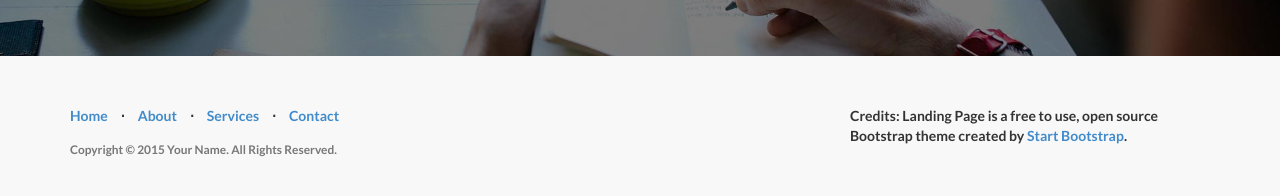
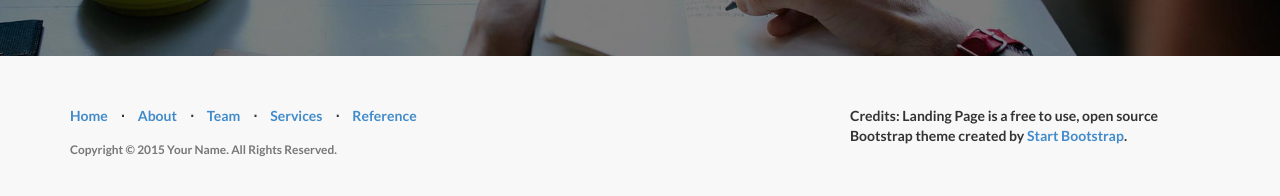
Before and after one commit to Seyoung9304/19-2-oss-project, a Jekyll site: the page built from index.html, in a window 1280 px wide and 900 px high, scrolled down 1822 px. Shown: the part 692-888 px from the top of the window. Built offline with Jekyll 4.4.1, drawn with Linux system fonts in a browser that asks for light colours; nearby versions of some CDN libraries; library files that are not in the unit come from our copies.

Commit message:
Update footer.html

```diff
--- a/_includes/footer.html
+++ b/_includes/footer.html
@@ -13,11 +13,15 @@
                     </li>
                     <li class="footer-menu-divider">&sdot;</li>
                     <li>
+                        <a href="#team_intro">Team</a>
+                    </li>
+                    <li class="footer-menu-divider">&sdot;</li>
+                    <li>
                         <a href="#services">Services</a>
                     </li>
                     <li class="footer-menu-divider">&sdot;</li>
                     <li>
-                        <a href="#contact">Contact</a>
+                        <a href="#reference">Reference</a>
                     </li>
                 </ul>
                 <p class="copyright text-muted small">{{ site.copyright }}</p>
```
